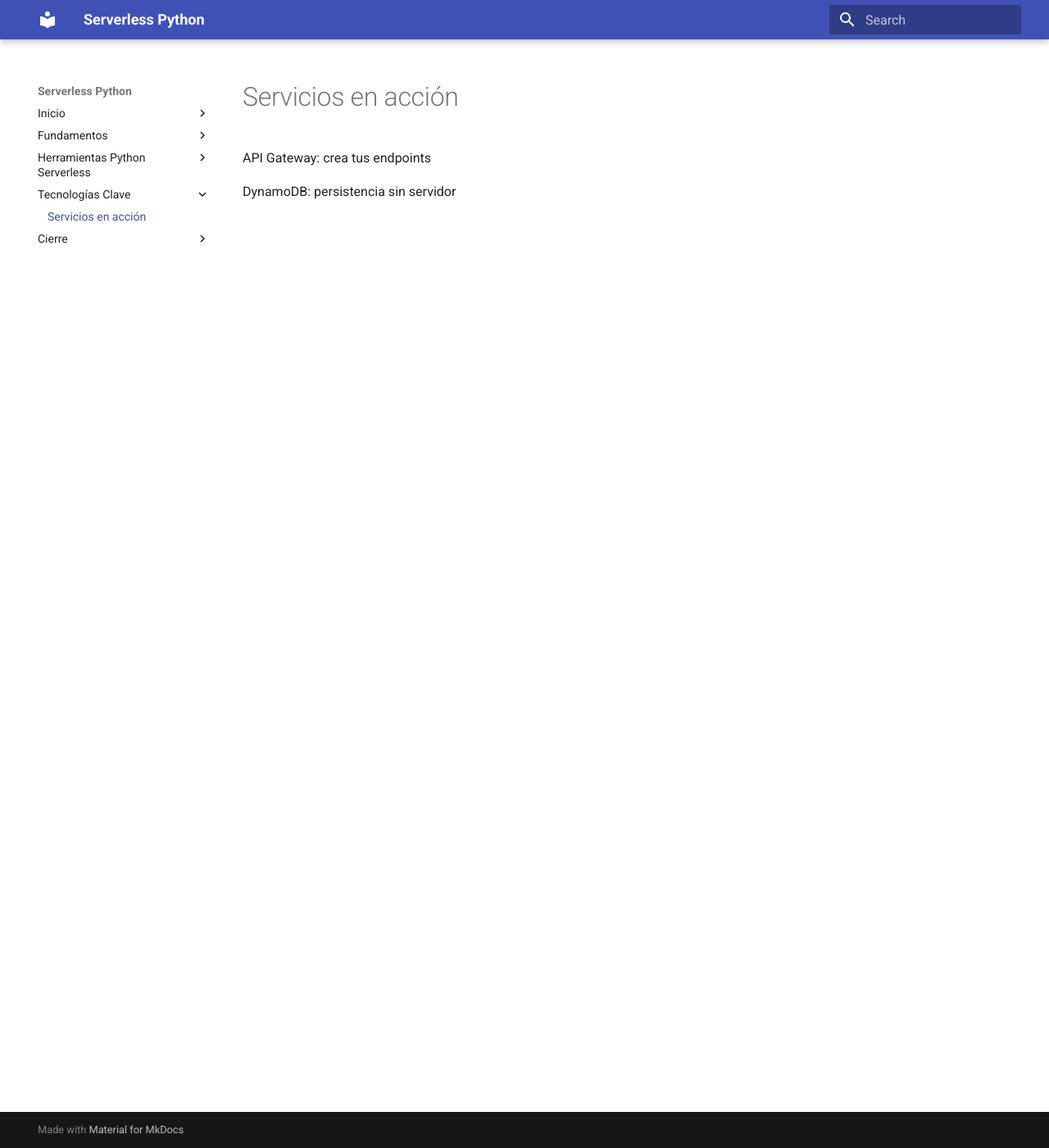
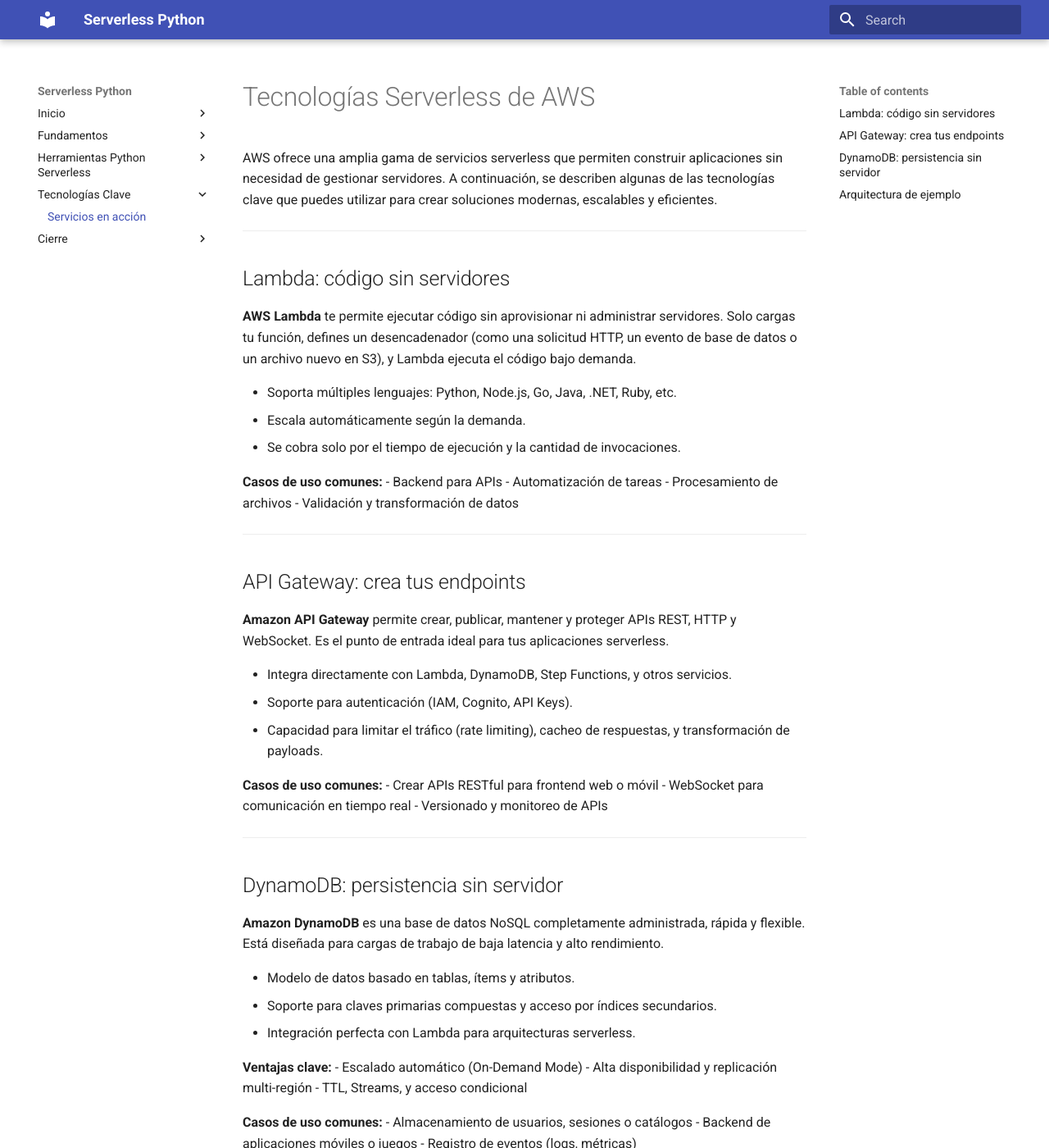
Before and after one commit to chrisfx/serverless-python, an MkDocs documentation site: the page built from docs/tecnologias.md, in a window 1280 px wide and 1400 px high. Shown: the whole window at 82% size. Built offline with MkDocs 1.6.1 and Material for MkDocs 9.7.7, drawn with Linux system fonts in a browser that asks for light colours; some of the changed text lies outside the part shown.

Commit message:
adding data

```diff
--- a/docs/tecnologias.md
+++ b/docs/tecnologias.md
@@ -1,5 +1,60 @@
-Lambda: código sin servidores
+# Tecnologías Serverless de AWS
 
-API Gateway: crea tus endpoints
+AWS ofrece una amplia gama de servicios serverless que permiten construir aplicaciones sin necesidad de gestionar servidores. A continuación, se describen algunas de las tecnologías clave que puedes utilizar para crear soluciones modernas, escalables y eficientes.
 
-DynamoDB: persistencia sin servidor
+---
+
+## Lambda: código sin servidores
+
+**AWS Lambda** te permite ejecutar código sin aprovisionar ni administrar servidores. Solo cargas tu función, defines un desencadenador (como una solicitud HTTP, un evento de base de datos o un archivo nuevo en S3), y Lambda ejecuta el código bajo demanda.
+
+- Soporta múltiples lenguajes: Python, Node.js, Go, Java, .NET, Ruby, etc.
+- Escala automáticamente según la demanda.
+- Se cobra solo por el tiempo de ejecución y la cantidad de invocaciones.
+
+**Casos de uso comunes:**
+- Backend para APIs
+- Automatización de tareas
+- Procesamiento de archivos
+- Validación y transformación de datos
+
+---
+
+## API Gateway: crea tus endpoints
+
+**Amazon API Gateway** permite crear, publicar, mantener y proteger APIs REST, HTTP y WebSocket. Es el punto de entrada ideal para tus aplicaciones serverless.
+
+- Integra directamente con Lambda, DynamoDB, Step Functions, y otros servicios.
+- Soporte para autenticación (IAM, Cognito, API Keys).
+- Capacidad para limitar el tráfico (rate limiting), cacheo de respuestas, y transformación de payloads.
+
+**Casos de uso comunes:**
+- Crear APIs RESTful para frontend web o móvil
+- WebSocket para comunicación en tiempo real
+- Versionado y monitoreo de APIs
+
+---
+
+## DynamoDB: persistencia sin servidor
+
+**Amazon DynamoDB** es una base de datos NoSQL completamente administrada, rápida y flexible. Está diseñada para cargas de trabajo de baja latencia y alto rendimiento.
+
+- Modelo de datos basado en tablas, ítems y atributos.
+- Soporte para claves primarias compuestas y acceso por índices secundarios.
+- Integración perfecta con Lambda para arquitecturas serverless.
+
+**Ventajas clave:**
+- Escalado automático (On-Demand Mode)
+- Alta disponibilidad y replicación multi-región
+- TTL, Streams, y acceso condicional
+
+**Casos de uso comunes:**
+- Almacenamiento de usuarios, sesiones o catálogos
+- Backend de aplicaciones móviles o juegos
+- Registro de eventos (logs, métricas)
+
+---
+
+## Arquitectura de ejemplo
+
+Un flujo típico de aplicación web serverless en AWS puede verse así:
```
